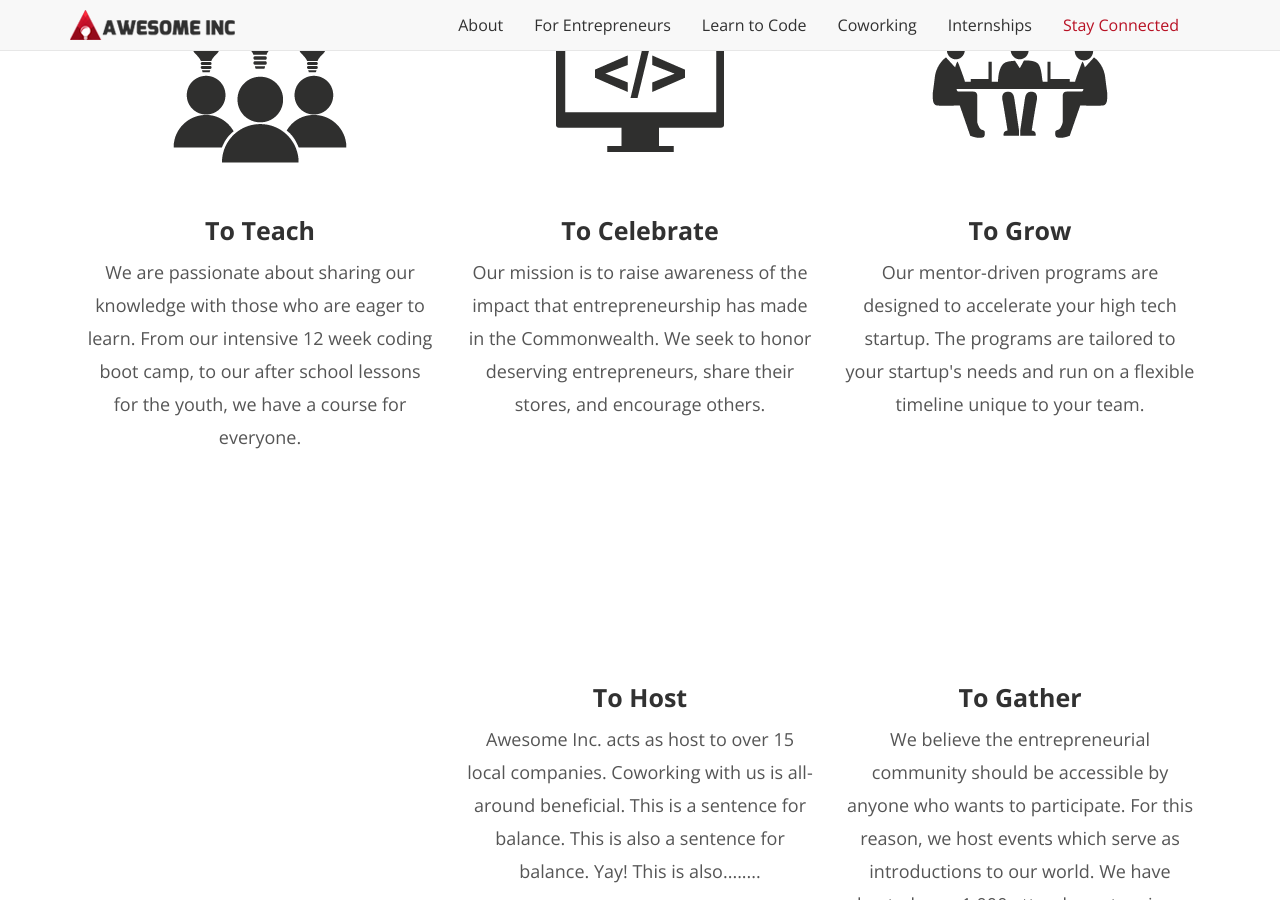
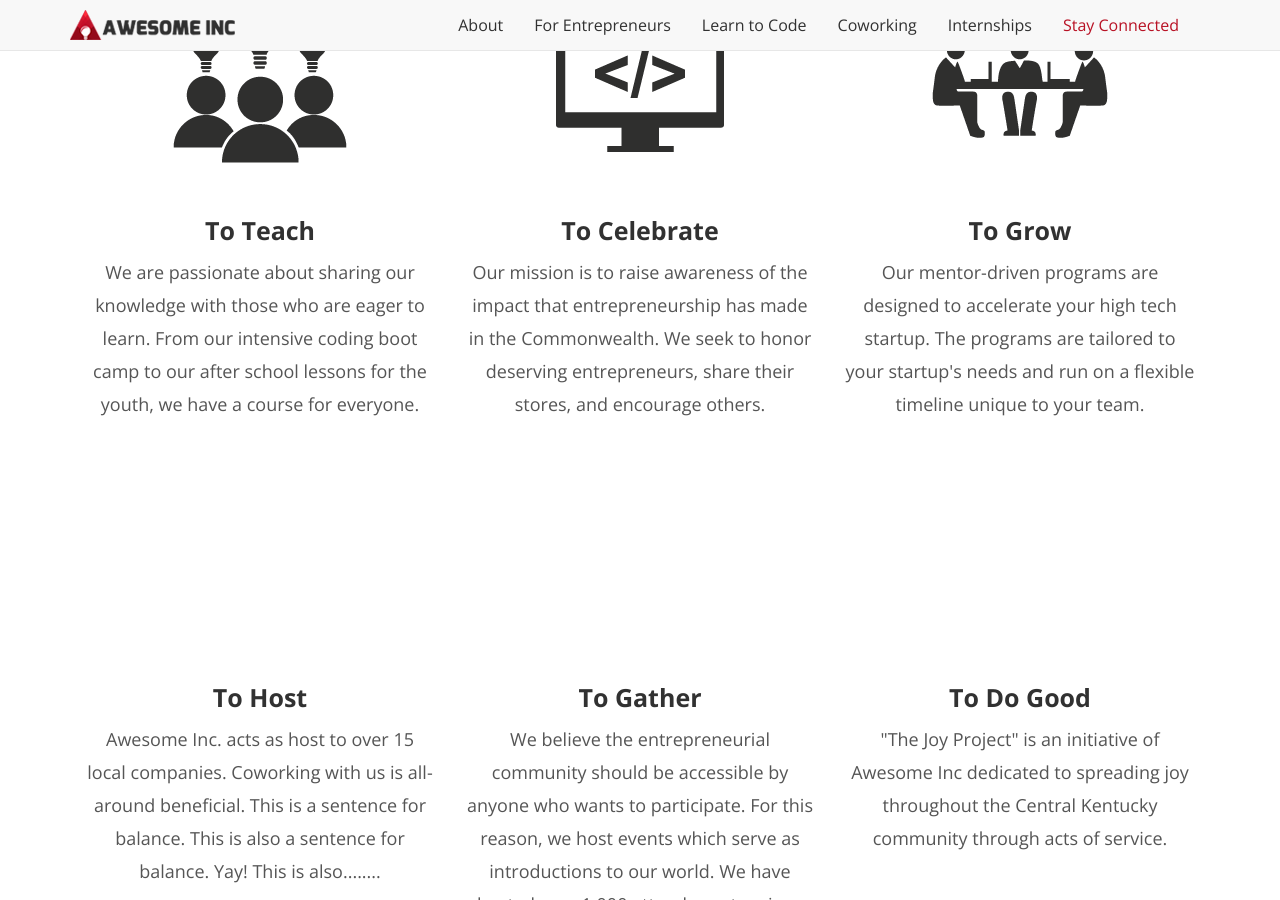
Before and after one commit to bcsmith12/bcsmith12.github.io, a Jekyll site: the page index.html, which Jekyll copies as it is, in a window 1280 px wide and 900 px high, scrolled down 685 px. Built offline with Jekyll 4.4.1, drawn with Linux system fonts in a browser that asks for light colours; nearby versions of some CDN libraries; library files that are not in the unit come from our copies; comment, search, counter and statistics services are not loaded.

Commit message:
Update index.html

```diff
--- a/index.html
+++ b/index.html
@@ -236,7 +236,7 @@
 						</a>
 
 					<h2>To Teach</h2>
-					  <p align="center">We are passionate about sharing our knowledge with those who are eager to learn. From our intensive 12 week coding boot camp, to our after school lessons for the youth, we have a course for everyone. </p>
+					  <p align="center">We are passionate about sharing our knowledge with those who are eager to learn. From our intensive coding boot camp to our after school lessons for the youth, we have a course for everyone. </p>
 
 				</div>
 				<div class="col-md-4 col-xs-12">
```
